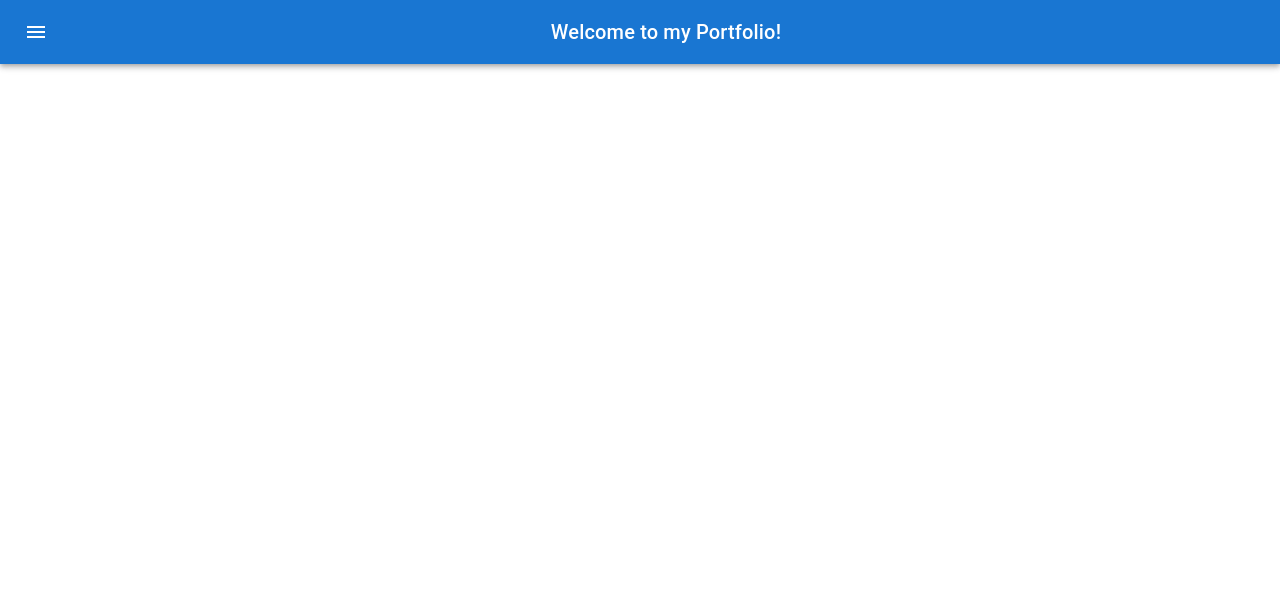
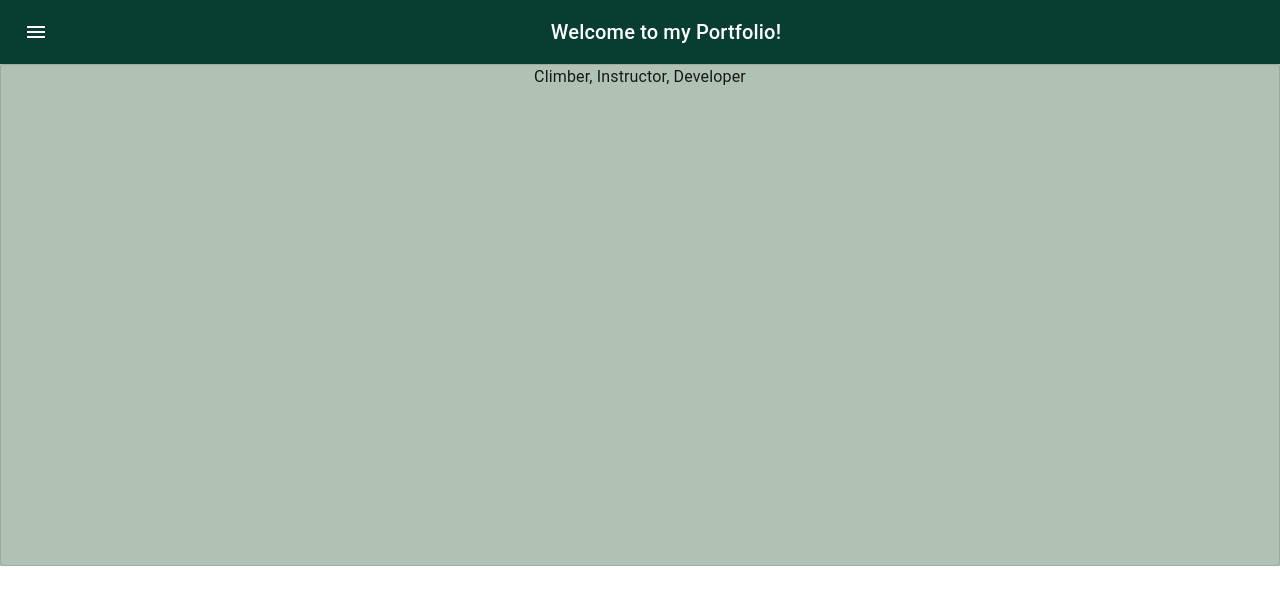
Before and after one commit to LewisMoore0/portfolio, a React (Create React App) app: page / in a window 1280 px wide. Shown: the top 604 px of the page. Built offline with nearby package versions, Linux system fonts and the light colour scheme; the HTML template or start-up script is replaced by a standard one.

Commit message:
Add MUI Theme and Page structure

```diff
--- a/src/App.js
+++ b/src/App.js
@@ -1,12 +1,35 @@
 import logo from './logo.svg';
 import './App.css';
 import TopAppBar from './components/TopAppbar';
+import { IntroductionCard } from './components/IntroductionCard';
+import { Box, useTheme, createTheme, ThemeProvider } from '@mui/material'
+import { HomePage } from './pages/Homepage';
 
 function App() {
+
+  const theme = createTheme({
+    palette: {
+      primary: {
+        main: '#083d32',
+      },
+      secondary: {
+        main: '#9ca697',
+      },
+      background: {
+        default: '#6b8a72',
+        paper: '#b0c2b4'
+      }
+    },
+  })
+
   return (
-    <div className="App">
-        <TopAppBar />
-    </div>
+    <ThemeProvider theme={theme}>
+      <div className="App">
+          <TopAppBar />
+          <HomePage />
+      </div>
+    </ThemeProvider>
+
   );
 }
 
--- /dev/null
+++ b/src/components/IntroductionCard.js
@@ -0,0 +1,10 @@
+import { Card, Grid2, Typography } from '@mui/material'
+
+export const IntroductionCard = () => {
+
+    return (
+        <Card variant='outlined' sx={{ height: '500px' }}>
+            <Typography>Climber, Instructor, Developer </Typography>
+        </Card>
+    )
+}
--- /dev/null
+++ b/src/pages/Homepage.js
@@ -0,0 +1,12 @@
+import { useTheme, Box } from '@mui/material'
+import { IntroductionCard } from '../components/IntroductionCard'
+
+export const HomePage = () => {
+    const theme = useTheme()
+
+    return (
+        <Box sx={{ backgroundColor: theme.palette.background.paper }}>
+            <IntroductionCard/>
+        </Box>
+    )
+}
```
